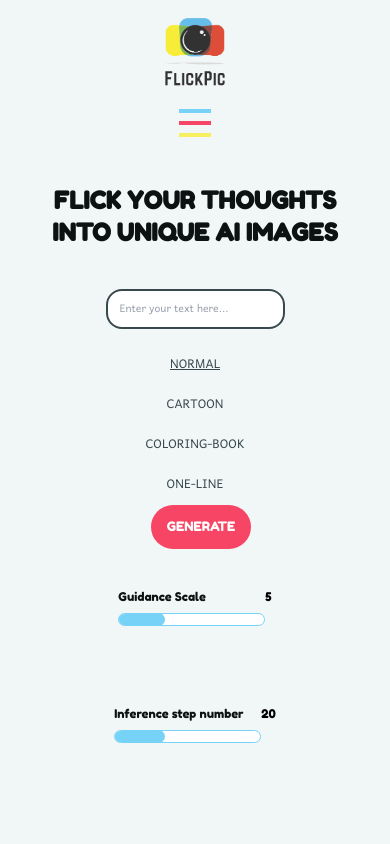
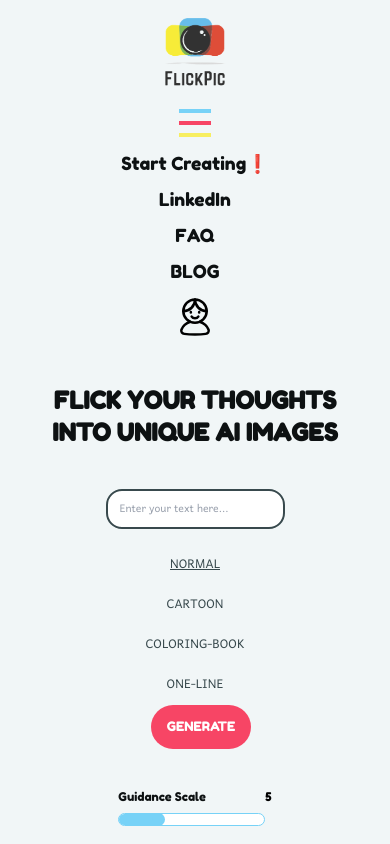
Before and after one commit to pbegovac/flickpic, a React (Create React App) app: page / in a window 390 px wide. Both pictures are taken after a click on the element 195 px from the left and 123 px from the top of the page. Shown: the top 844 px of the page. Built offline with nearby package versions, Linux system fonts and the light colour scheme.

Commit message:
Resolving showNavigation for responsive design

```diff
--- a/src/components/Generator/CategoryDropdown.js
+++ b/src/components/Generator/CategoryDropdown.js
@@ -21,7 +21,7 @@ const CategoryDropdown = ({ category, setCategory }) => {
   }, []);
 
   return (
-    <div className="relative py-3  " ref={toggleElement}>
+    <div className="relative py-3" ref={toggleElement}>
       {inputIsShown && (
         <input
           type="text"
--- a/src/components/navigation/MainNavigation.js
+++ b/src/components/navigation/MainNavigation.js
@@ -1,10 +1,16 @@
-import { useState } from "react";
+import { useState, useEffect } from "react";
 import { Link } from "react-router-dom";
 import logo from "../../images/FlickPic.png";
 import LoginIcon from "./LoginIcon";
 
 const MainNavigation = () => {
-  const [showNavigation, setShowNavigation] = useState(true);
+  const [showNavigation, setShowNavigation] = useState(false);
+
+  useEffect(() => {
+    if (window.innerWidth > 768) {
+      setShowNavigation(true);
+    }
+  }, []);
 
   const clickHandler = () => {
     setShowNavigation(!showNavigation);
@@ -28,26 +34,34 @@ const MainNavigation = () => {
         <div className="w-8 h-1 bg-themeYellow"></div>
       </div>
       {showNavigation && (
-        <nav className="h-full  xs:w-full  lg:w-50">
+        <nav className="h-full xs:w-full lg:w-50">
           <ul className="h-full w-full flex justify-between items-center xs:flex-col lg:flex-row">
             <li className="list">
               <p className="paragraph">
-                <Link to="/">Start Creating❗</Link>
+                <Link to="/" onClick={clickHandler}>
+                  Start Creating❗
+                </Link>
               </p>
             </li>
             <li className="list">
               <p className="paragraph">
-                <Link to="/pricing">LinkedIn</Link>
+                <Link to="/pricing" onClick={clickHandler}>
+                  LinkedIn
+                </Link>
               </p>
             </li>
             <li className="list">
               <p className="paragraph">
-                <Link to="/FAQ">FAQ</Link>
+                <Link to="/FAQ" onClick={clickHandler}>
+                  FAQ
+                </Link>
               </p>
             </li>
             <li className="list">
               <p className="paragraph">
-                <Link to="/BLOG">BLOG</Link>
+                <Link to="/BLOG" onClick={clickHandler}>
+                  BLOG
+                </Link>
               </p>
             </li>
           </ul>
@@ -55,7 +69,7 @@ const MainNavigation = () => {
       )}
       {showNavigation && (
         <div className=" xs:p-2 lg:p-0">
-          <Link to="/login">
+          <Link to="/login" onClick={clickHandler}>
             <LoginIcon />
           </Link>
         </div>
```
